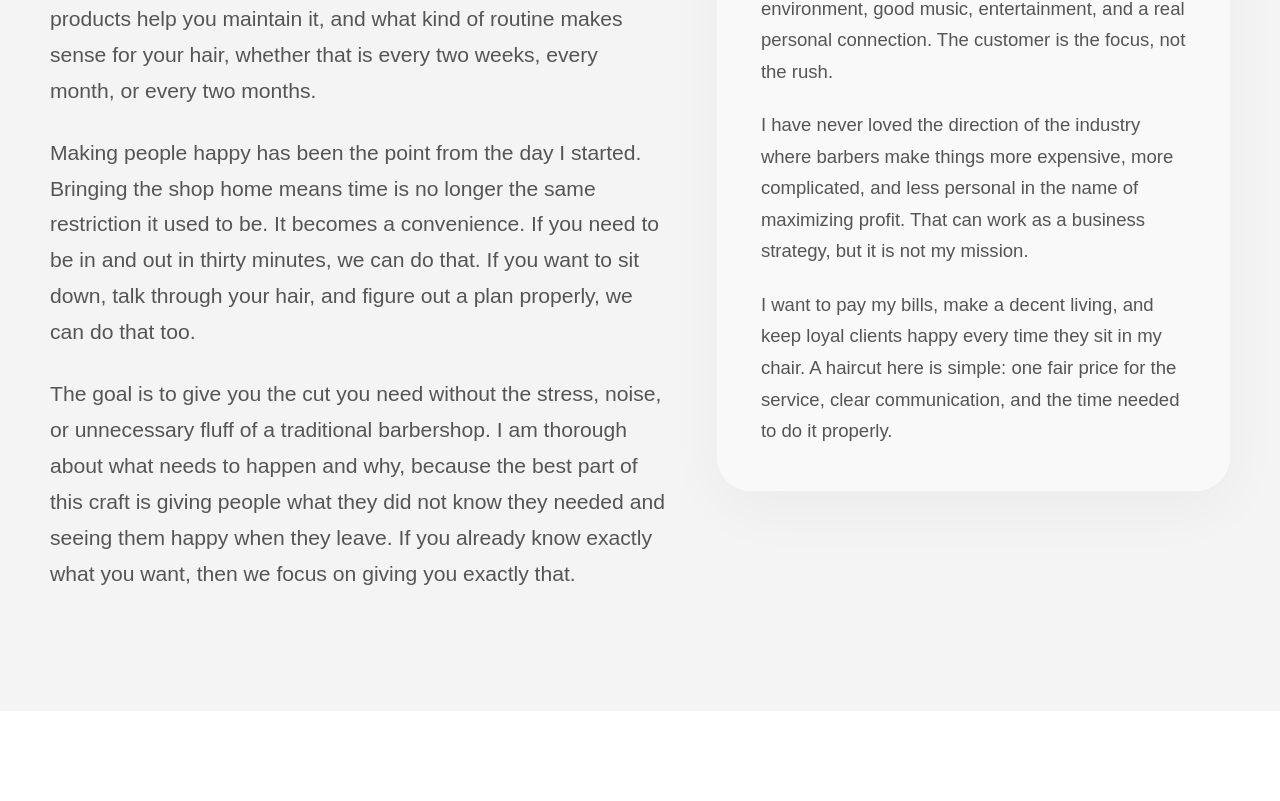
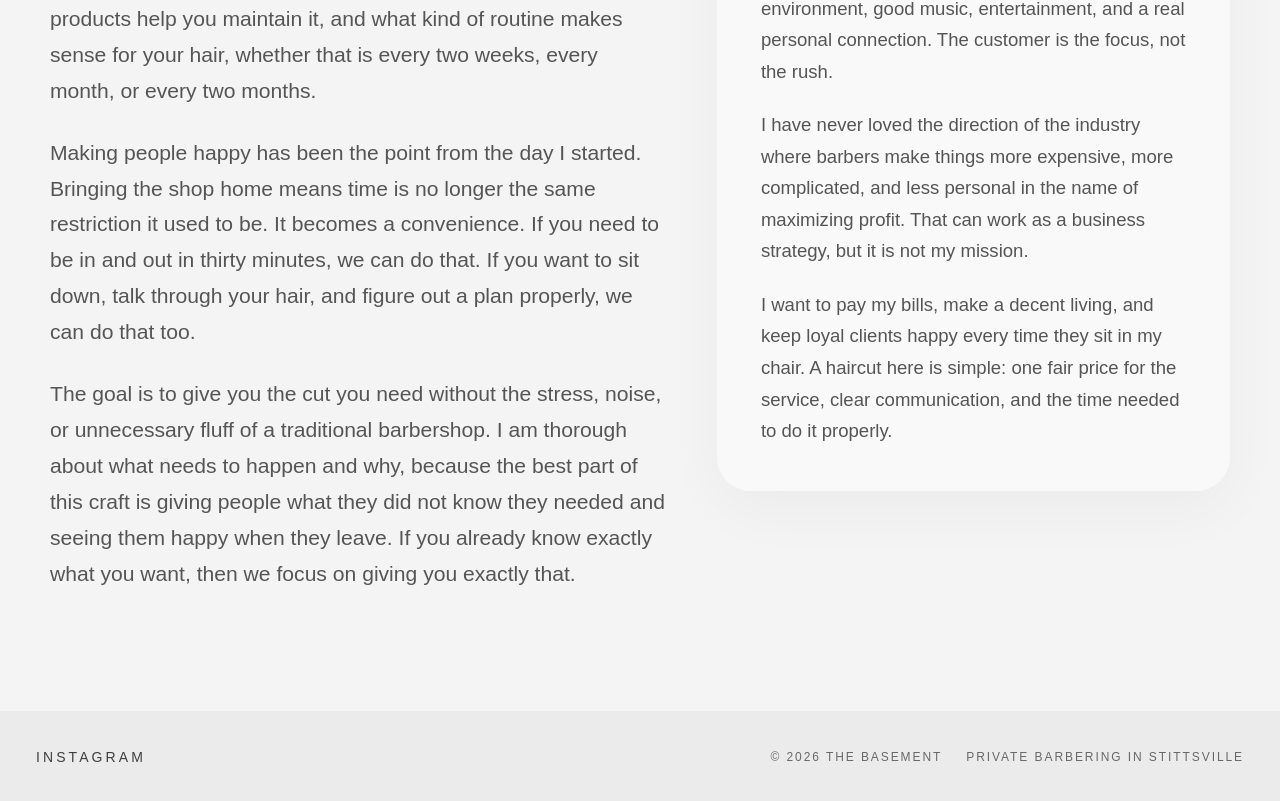
Before and after one commit to Tj45677/the-basement-website, a Next.js app: page / in a window 1280 px wide. Shown: the part 6190-6991 px from the top of the page. Before the commit the page ends 6901 px from the top, so only its background shows below. Built offline with nearby package versions, Linux system fonts and the light colour scheme.

Commit message:
Initial barbershop website

```diff
--- a/src/app/layout.tsx
+++ b/src/app/layout.tsx
@@ -1,20 +1,11 @@
 import type { Metadata } from "next";
-import { Geist, Geist_Mono } from "next/font/google";
 import "./globals.css";
 
-const geistSans = Geist({
-  variable: "--font-geist-sans",
-  subsets: ["latin"],
-});
-
-const geistMono = Geist_Mono({
-  variable: "--font-geist-mono",
-  subsets: ["latin"],
-});
-
 export const metadata: Metadata = {
-  title: "Create Next App",
-  description: "Generated by create next app",
+  title: "The Basement",
+  icons: {
+    icon: "/icon.png",
+  },
 };
 
 export default function RootLayout({
@@ -23,7 +14,7 @@ export default function RootLayout({
   children: React.ReactNode;
 }>) {
   return (
-    <html lang="en" className={`${geistSans.variable} ${geistMono.variable}`}>
+    <html lang="en">
       <body>{children}</body>
     </html>
   );
--- a/src/app/page.tsx
+++ b/src/app/page.tsx
@@ -136,6 +136,7 @@ export default function Page() {
       <ServicesSection onExpandImage={setExpandedImage} />
       <BookingSection />
       <AboutSection />
+      <Footer />
 
       {expandedImage && (
         <ImageLightbox src={expandedImage.src} alt={expandedImage.alt} onClose={() => setExpandedImage(null)} />
@@ -301,7 +302,7 @@ function BookingSection() {
         </div>
 
         <form
-          action="https://formspree.io/f/mrejqrze"
+          action="https://formspree.io/f/YOUR_FORM_ID"
           method="POST"
           style={bookingFormStyle}
         >
@@ -360,7 +361,7 @@ function BookingSection() {
           </button>
 
           <p style={{ margin: "18px 0 0", lineHeight: 1.55, color: "#777", fontSize: "13px" }}>
-            Submitting a request does not confirm an appointment. I’ll follow up directly to review availability and finalize your booking.
+            Replace the Formspree URL in the code with your own endpoint before publishing.
           </p>
         </form>
       </div>
@@ -553,6 +554,26 @@ function TestimonialCard({ source, sourceUrl, name, date, service, quote }: { so
 
       <p style={viewOriginalStyle}>View original</p>
     </a>
+  );
+}
+
+function Footer() {
+  return (
+    <footer style={footerStyle}>
+      <a
+        href="https://www.instagram.com/thebasement_barbershop_/?hl=en"
+        target="_blank"
+        rel="noopener noreferrer"
+        style={footerLinkStyle}
+      >
+        Instagram
+      </a>
+
+      <div style={footerRightStyle}>
+        <span>© {new Date().getFullYear()} The Basement</span>
+        <span>Private barbering in Stittsville</span>
+      </div>
+    </footer>
   );
 }
 
@@ -784,6 +805,38 @@ const lightboxStyle = { position: "fixed" as const, inset: 0, zIndex: 100, backg
 const lightboxImageStyle = { maxWidth: "min(1100px, 94vw)", maxHeight: "88vh", objectFit: "contain" as const, borderRadius: "28px", boxShadow: "0 30px 100px rgba(0,0,0,0.38)", cursor: "default", userSelect: "none" as const };
 const lightboxCloseStyle = { position: "fixed" as const, right: "24px", top: "24px", width: "44px", height: "44px", borderRadius: "999px", border: "none", background: "rgba(244,244,244,0.72)", color: "#181818", fontSize: "24px", lineHeight: 1, cursor: "pointer" };
 
+const footerStyle = {
+  minHeight: "92px",
+  background: "rgba(232,232,232,0.72)",
+  backdropFilter: "blur(18px)",
+  WebkitBackdropFilter: "blur(18px)",
+  display: "flex",
+  alignItems: "center",
+  justifyContent: "space-between",
+  padding: "0 36px",
+  boxSizing: "border-box" as const,
+  color: "#3f3f3f",
+};
+
+const footerLinkStyle = {
+  color: "#3f3f3f",
+  textDecoration: "none",
+  fontSize: "14px",
+  letterSpacing: "0.22em",
+  textTransform: "uppercase" as const,
+  fontWeight: 500,
+};
+
+const footerRightStyle = {
+  display: "flex",
+  alignItems: "center",
+  gap: "24px",
+  color: "#686868",
+  fontSize: "12px",
+  letterSpacing: "0.16em",
+  textTransform: "uppercase" as const,
+};
+
 const desktopHeaderStyle = { position: "fixed" as const, top: 0, left: 0, right: 0, width: "100vw", zIndex: 20, height: "92px", background: "rgba(232,232,232,0.72)", backdropFilter: "blur(18px)", WebkitBackdropFilter: "blur(18px)", borderTop: "none", borderBottom: "none", display: "flex", alignItems: "center", justifyContent: "space-between", padding: "0 36px", boxSizing: "border-box" as const };
 const headerLogoStyle = { height: "134px", width: "auto", display: "block", userSelect: "none" as const };
 const navStyle = { display: "flex", alignItems: "center", gap: "clamp(18px, 3vw, 42px)" };
```
Also changed, not shown: public/icon.png (added).
